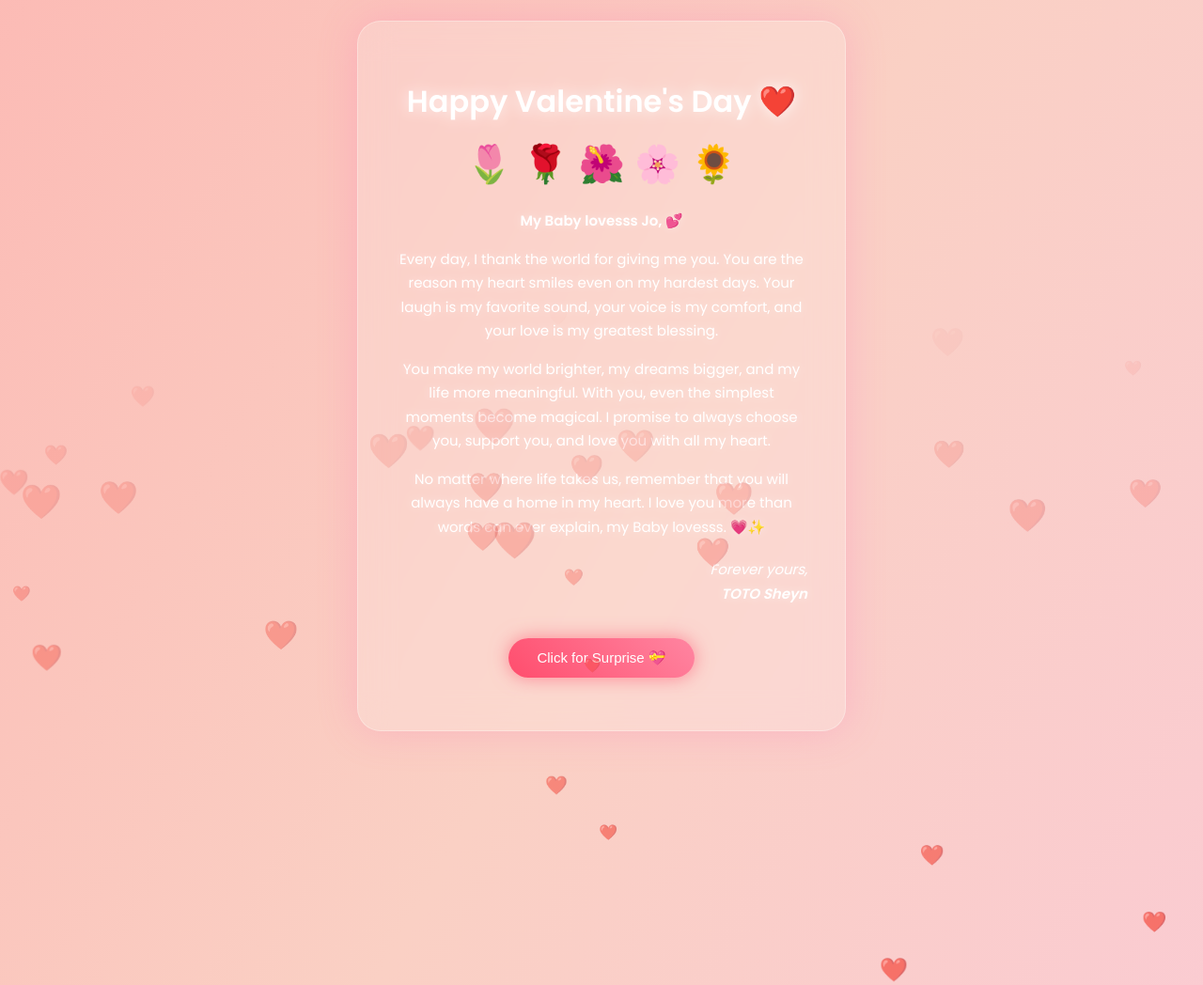
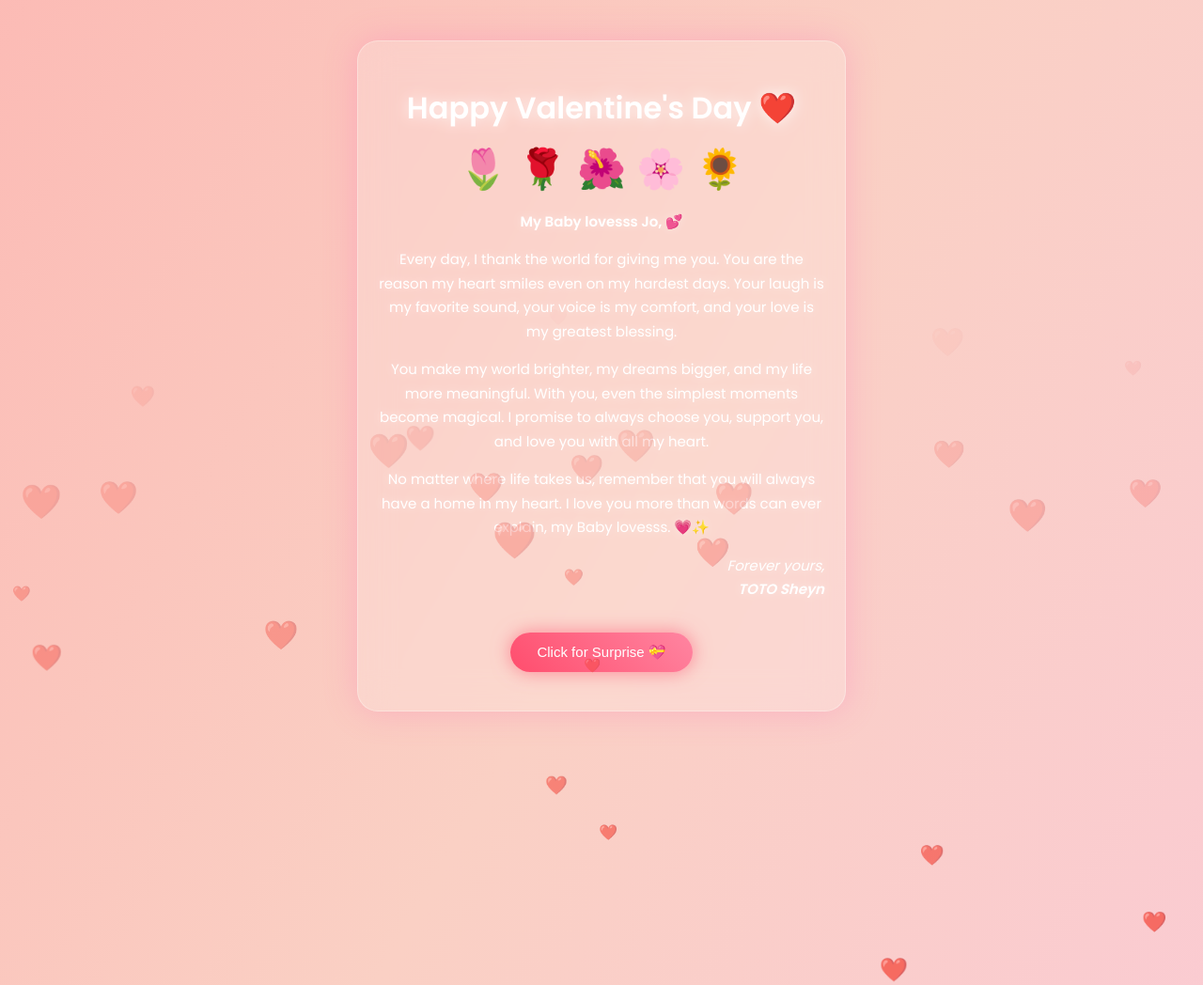
Before and after one commit to totosheyn-cyber/JORLYN, a Flask app: page / in a window 1280 px wide. Shown: the top 1048 px of the page at 94% size. Run offline with Flask 3, Linux system fonts and the light colour scheme.

Commit message:
Add files via upload

```diff
--- a/app.py
+++ b/app.py
@@ -7,5 +7,4 @@ def home():
     return render_template("index.html")
 
 if __name__ == "__main__":
-    # For local testing
     app.run(host="0.0.0.0", port=10000, debug=True)
--- a/static/style.css
+++ b/static/style.css
@@ -14,6 +14,7 @@ body {
   display: flex;
   justify-content: center;
   align-items: center;
+  padding: 15px;
   overflow: hidden;
 }
 
@@ -23,10 +24,10 @@ body {
   100% { background-position: 0% 50%; }
 }
 
-/* Floating Hearts */
+/* Floating hearts */
 .heart {
   position: absolute;
-    color: rgba(255,255,255,0.7);
+  color: rgba(255,255,255,0.75);
   animation: floatUp 6s linear infinite;
 }
 
@@ -36,16 +37,16 @@ body {
   100% { transform: translateY(-10vh) scale(1.3); opacity: 0; }
 }
 
-/* Glassmorphism Card */
+/* Glass Card */
 .card {
+  width: 100%;
   max-width: 520px;
-    padding: 40px;
-    border-radius: 25px;
+  padding: 25px 22px;
+  border-radius: 22px;
   background: rgba(255,255,255,0.18);
   backdrop-filter: blur(18px);
-    -webkit-backdrop-filter: blur(18px);
   border: 1px solid rgba(255,255,255,0.3);
-    box-shadow: 0 0 40px rgba(255,105,180,0.25);
+  box-shadow: 0 0 35px rgba(255,105,180,0.3);
   text-align: center;
   animation: fadeIn 1.5s ease;
 }
@@ -56,13 +57,14 @@ body {
 }
 
 h1 {
+  font-size: clamp(22px, 5vw, 32px);
   color: #fff;
   text-shadow: 0 0 15px rgba(255,255,255,0.8);
-    margin-bottom: 15px;
+  margin-bottom: 12px;
 }
 
 .flowers {
-    font-size: 36px;
+  font-size: clamp(26px, 6vw, 38px);
   animation: pulse 2s infinite alternate;
 }
 
@@ -72,24 +74,24 @@ h1 {
 }
 
 .letter {
-    margin-top: 20px;
+  margin-top: 15px;
   color: #fff;
   line-height: 1.7;
-    font-size: 15px;
+  font-size: clamp(13px, 3.5vw, 15px);
   text-shadow: 0 0 8px rgba(255,255,255,0.4);
 }
 
 .signature {
-    margin-top: 20px;
+  margin-top: 15px;
   text-align: right;
   font-style: italic;
 }
 
 button {
-    margin-top: 20px;
+  margin-top: 18px;
   background: linear-gradient(45deg, #ff4d6d, #ff85a1);
   border: none;
-    padding: 12px 30px;
+  padding: 12px 28px;
   border-radius: 30px;
   color: white;
   font-size: 15px;
@@ -104,8 +106,15 @@ button:hover {
 }
 
 #message {
-    margin-top: 15px;
+  margin-top: 12px;
   color: #fff;
   font-size: 16px;
   text-shadow: 0 0 10px rgba(255,255,255,0.8);
 }
+
+/* Extra Mobile Optimization */
+@media (max-width: 480px) {
+  .card {
+    padding: 20px 18px;
+  }
+}
--- a/templates/index.html
+++ b/templates/index.html
@@ -17,8 +17,10 @@
     <p><strong>My Baby lovesss Jo, 💕</strong></p>
 
     <p>
-        Every day, I thank the world for giving me you. You are the reason my heart smiles even on my hardest days.
-        Your laugh is my favorite sound, your voice is my comfort, and your love is my greatest blessing.
+      Every day, I thank the world for giving me you.
+      You are the reason my heart smiles even on my hardest days.
+      Your laugh is my favorite sound, your voice is my comfort,
+      and your love is my greatest blessing.
     </p>
 
     <p>
@@ -48,8 +50,8 @@ function showLove() {
     "You are my forever and always 💕🌸";
 }
 
-/* Floating Hearts */
-for(let i=0; i<35; i++){
+// Floating hearts
+for (let i = 0; i < 30; i++) {
   let heart = document.createElement("div");
   heart.className = "heart";
   heart.innerHTML = "❤️";
```
Lines whose indentation alone changed are shown as unchanged.
